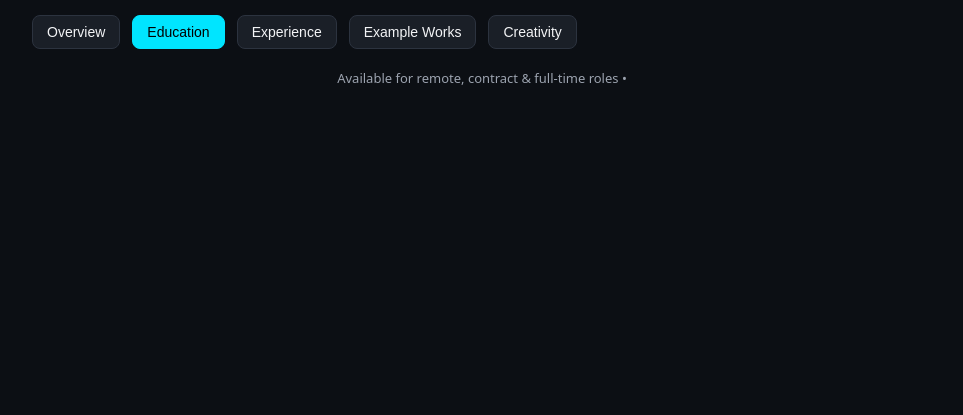
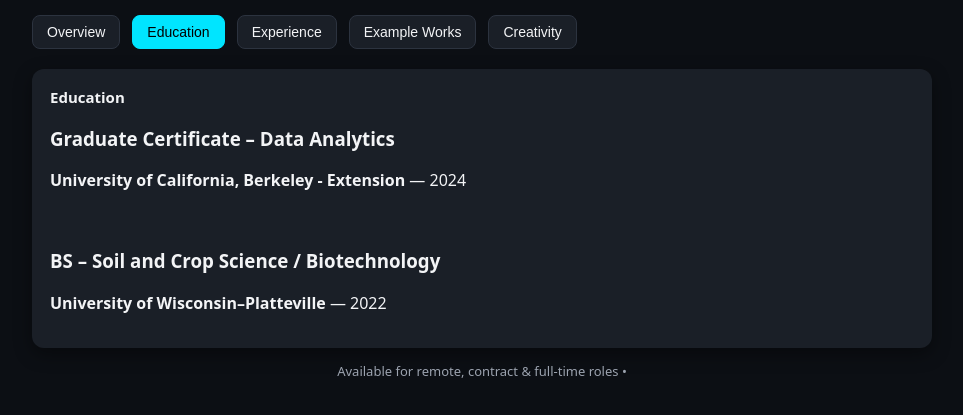
Before and after one commit to JoeyForgetabbait/Personal_CV, a plain HTML site: page index.html in a window 1280 px wide. Both pictures are taken after a click on the button "Education". Shown: the part 117-532 px from the top of the page, without its empty margins (158-1121 px from the left). Drawn offline with Linux system fonts and the light colour scheme.

Commit message:
Hopefully final commit

```diff
--- a/index.html
+++ b/index.html
@@ -328,17 +328,19 @@
 </section>
 
 <!-- EDUCATION TAB -->
-<div id="education" class="tab-content">
+<section class="tab-content" data-tab="education">
+<div class="card section">
 <h2>Education</h2>
 
 <h3>Graduate Certificate – Data Analytics</h3>
-<p><strong>University of California, Berkeley Extension</strong> — 2024</p>
+<p><strong>University of California, Berkeley - Extension</strong> — 2024</p>
 
 <br>
 
 <h3>BS – Soil and Crop Science / Biotechnology</h3>
 <p><strong>University of Wisconsin–Platteville</strong> — 2022</p>
 </div>
+</section>
 
 <!-- TAB CONTENT: EXPERIENCE -->
 <section class="tab-content" data-tab="experience">
```
